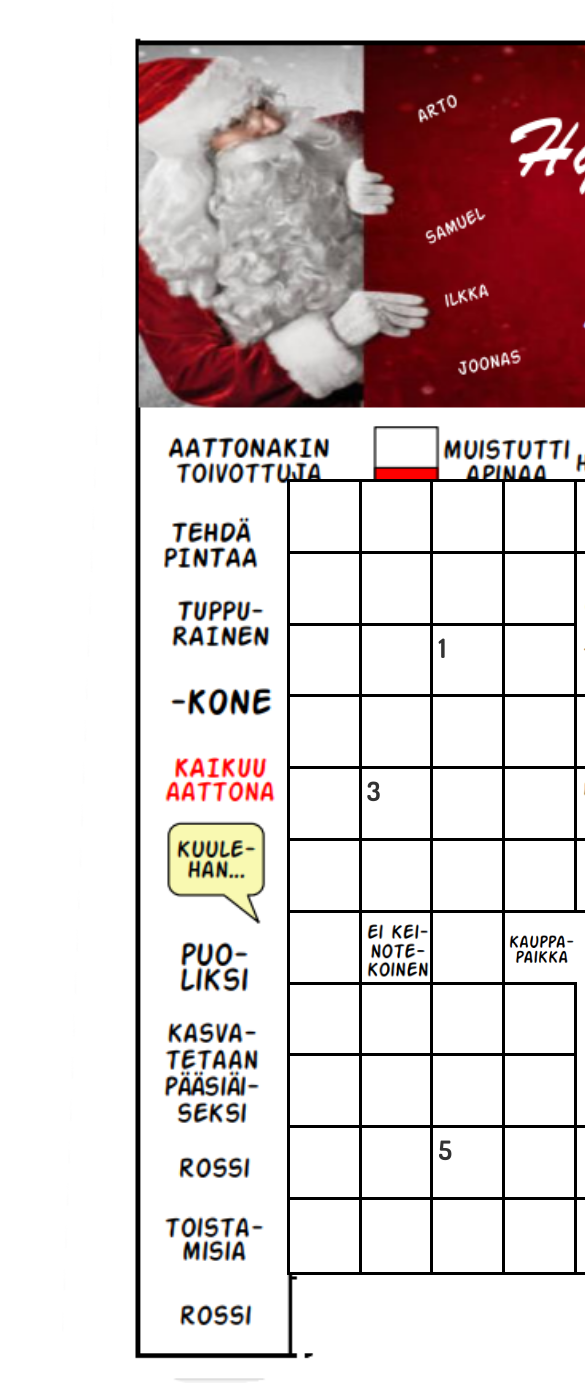
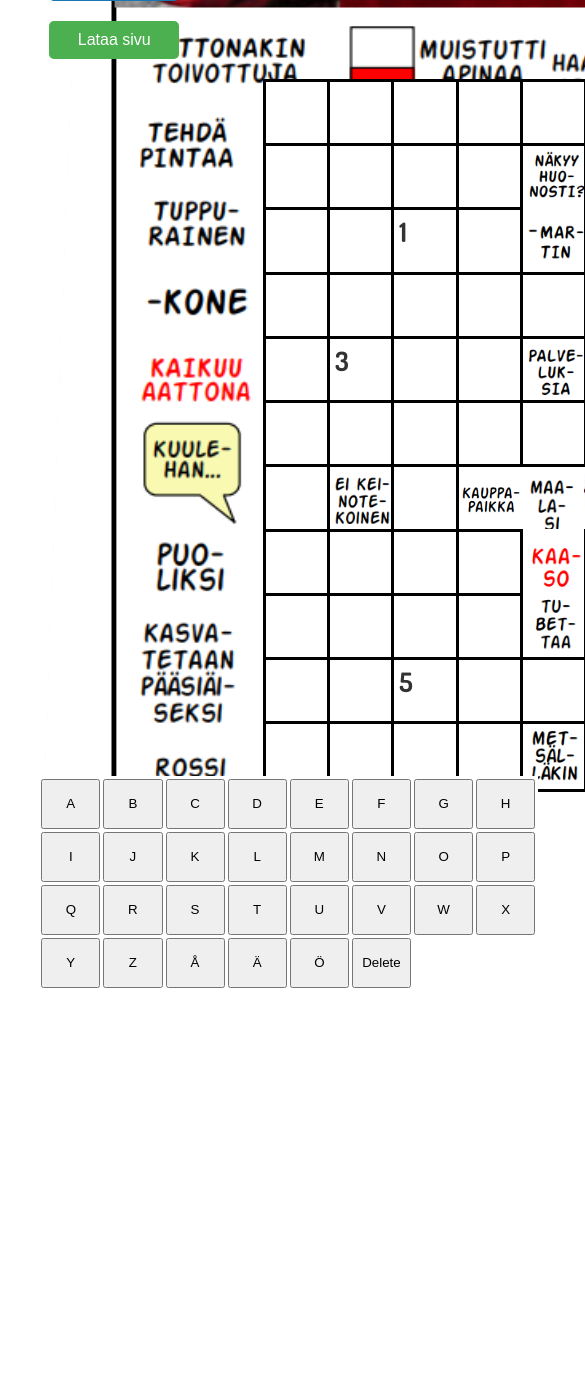
Before and after one commit to DeveloperWizard83/ristikko2021, a React (Vite) app: page / in a window 390 px wide. Shown: the top 1391 px of the page, 585 px wide, since content can reach past the window. After the commit the page ends 1011 px from the top, so only its background shows below. Built offline with nearby package versions, Linux system fonts and the light colour scheme.

Commit message:
Mobiilinäppäimistö toimii, visuaalisesti ei ole vielä toimiva

```diff
--- a/src/Buttons.css
+++ b/src/Buttons.css
@@ -6,10 +6,18 @@
     flex-direction: column; /* Stack the buttons vertically */
     justify-content: flex-start;
     margin-top: 100px;
-   margin-left: 500px;
+   margin-left: 430px;
     position: absolute;
 
     /* Add more styles if needed */
+}
+
+@media screen and (max-width: 500px) {
+    .button-container{
+
+        margin-left: 800px;
+        width: 150px;
+      }
 }
 
 
--- a/src/CrosswordGrid.css
+++ b/src/CrosswordGrid.css
@@ -89,17 +89,10 @@ margin-top: -280px;
 @media screen and (max-width: 500px) {
   .grid-container {
 
-    grid-template-columns: repeat(10, 1.9cm);
-    grid-template-rows: repeat(11, 1.9cm);
+    grid-template-columns: repeat(10, 1.7cm);
+    grid-template-rows: repeat(11, 1.7cm);
     top: 5%;
-
-
-
-
-
-
-
-  }
+    }
 
 }
 
--- a/src/CrosswordGrid.jsx
+++ b/src/CrosswordGrid.jsx
@@ -1,6 +1,7 @@
 import React, { useState,useEffect, useRef } from 'react';
 import './CrosswordGrid.css';
 import ButtonContainer from './Buttons';
+import CustomKeyboard from './CustomKeyboard';
 
 
 
@@ -142,7 +143,39 @@ function CrosswordGrid() {
             e.preventDefault(); // Prevent default touch action (scroll/zoom)
         }
     };
+    const onKeyPress = (key) => {
+        if (key === 'delete') {
+            // Handle delete action
+            deleteGridLetter();
+            moveGridItemFocus(-1); // Move focus back on delete
+          } else {
+            // Handle letter input
+            updateGridWithLetter(key);
+            moveGridItemFocus(1); // Move focus forward on adding a letter
+          }
+      };
+      useEffect(() => {
+        const handleKeyDown = (event) => {
+            // Handle the Backspace separately as before
+            if (event.key === 'Backspace') {
+                deleteGridLetter();
+                moveGridItemFocus(-1);
+            } else if (/^[a-zA-ZÖÄÅöäå]$/.test(event.key)) {
+                // Convert the key to uppercase before updating
+                const uppercaseKey = event.key.toUpperCase();
+                updateGridWithLetter(uppercaseKey);
+                moveGridItemFocus(1);
+            }
+        };
 
+        // Attach the event listener for desktop keydown events
+        document.addEventListener('keydown', handleKeyDown);
+
+        // Ensure to clean up the event listener
+        return () => {
+            document.removeEventListener('keydown', handleKeyDown);
+        };
+    }, [selectedItemId, selectionMode]);
 
     const handleClick = (itemId) => {
         event.preventDefault();
@@ -279,6 +312,7 @@ function CrosswordGrid() {
   onChange={handleInvisibleInputChange}
   value=" " // Initialize with a space to ensure deletion can be detected
   autoFocus
+  readOnly // Add this attribute to make the input readonly
 />
               <div className="grid-container" style={{ transform: `scale(${zoomLevel})` }}>
                 {gridVectors.map((item) => {
@@ -302,6 +336,7 @@ function CrosswordGrid() {
                   );
                 })}
               </div>
+              <CustomKeyboard onKeyPress={onKeyPress} />
             </div>
             <ButtonContainer />
           </div>
--- /dev/null
+++ b/src/CustomKeyboard.css
@@ -0,0 +1,36 @@
+.custom-keyboard {
+    display: none
+
+}
+
+@media (max-width: 800px) {
+
+    .canvas {
+        margin-left: 500px;
+        margin-right: 250px;
+        position: relative;
+
+    }
+
+    .custom-keyboard {
+        display: grid;
+        grid-template-columns: repeat(8, 1fr); /* Adjust columns as needed */
+        gap: 3px;
+        padding: 3px;
+        width: 500px; /* Full width of the viewport */
+        box-sizing: border-box;
+        position: absolute; /* Take it out of document flow */
+        bottom: 0; /* Stuck to the bottom */
+        left: 0; /* Align to the left side */
+        background: #FFF; /* Background color */
+        z-index: 1000; /* Above other content */
+        justify-content: center; /* Center the keys if necessary */
+    }
+
+    .custom-keyboard button {
+        height: 50px; /* Set button height */
+        padding: 0 5px;
+        /* additional button styling */
+    }
+
+}
--- /dev/null
+++ b/src/CustomKeyboard.jsx
@@ -0,0 +1,24 @@
+// CustomKeyboard.js
+import React from 'react';
+import './CustomKeyboard.css'; // Assuming you have separate CSS for the keyboard
+
+const CustomKeyboard = ({ onKeyPress }) => {
+  // Characters to include in the keyboard, add more as needed
+  const chars = 'abcdefghijklmnopqrstuvwxyzåäö'.toUpperCase().split('');
+
+  const handleClick = (char) => {
+    // Call the passed in onKeyPress function with the character
+    onKeyPress(char);
+  };
+
+  return (
+    <div className="custom-keyboard">
+      {chars.map(char => (
+        <button key={char} onClick={() => handleClick(char)}>{char}</button>
+      ))}
+      <button onClick={() => handleClick('delete')}>Delete</button>
+    </div>
+  );
+};
+
+export default CustomKeyboard;
```
Lines whose indentation alone changed are shown as unchanged.
